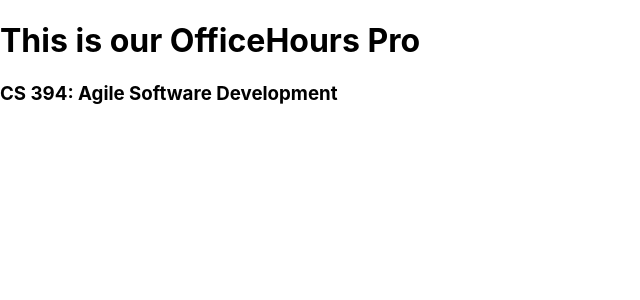
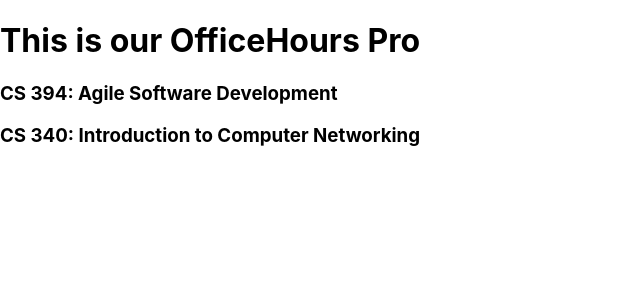
Before and after one commit to NeilVakharia1712/OfficeHour-Pro, a React (Create React App) app: page / in a window 1280 px wide. Shown: the top 300 px of the page, without its empty margins (0-640 px from the left). Built offline with nearby package versions, Linux system fonts and the light colour scheme.

Commit message:
small change, added a class name

```diff
--- a/src/App.js
+++ b/src/App.js
@@ -4,6 +4,7 @@ const App = () =>  (
   <div>
     <h1>This is our OfficeHours Pro</h1>
     <h3>CS 394: Agile Software Development</h3>
+    <h3>CS 340: Introduction to Computer Networking</h3>
   </div>
 );
 
```
